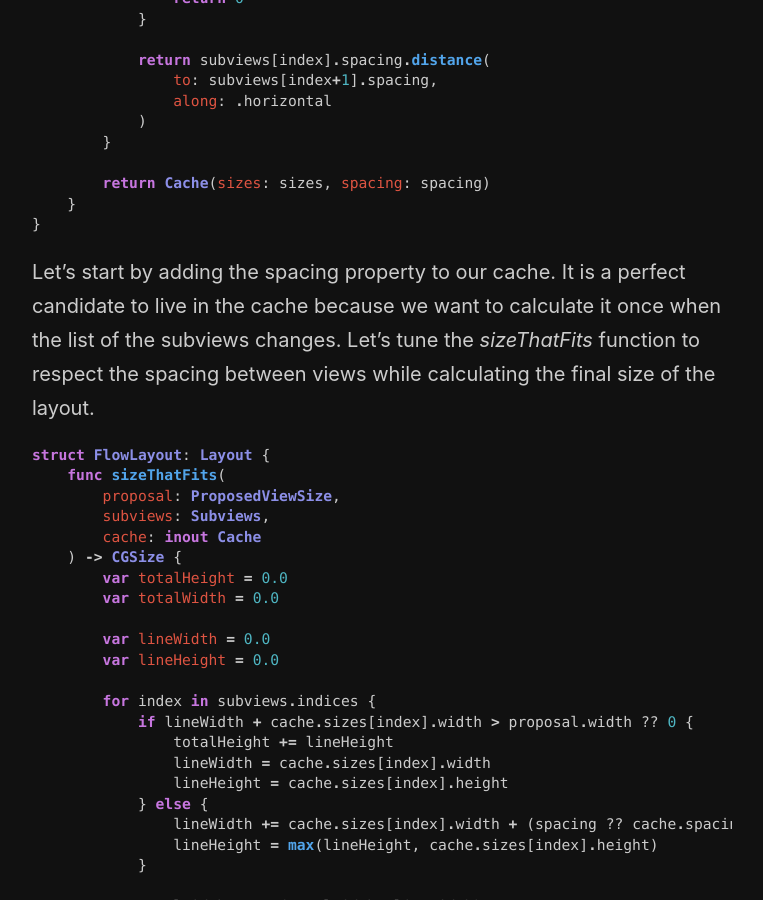
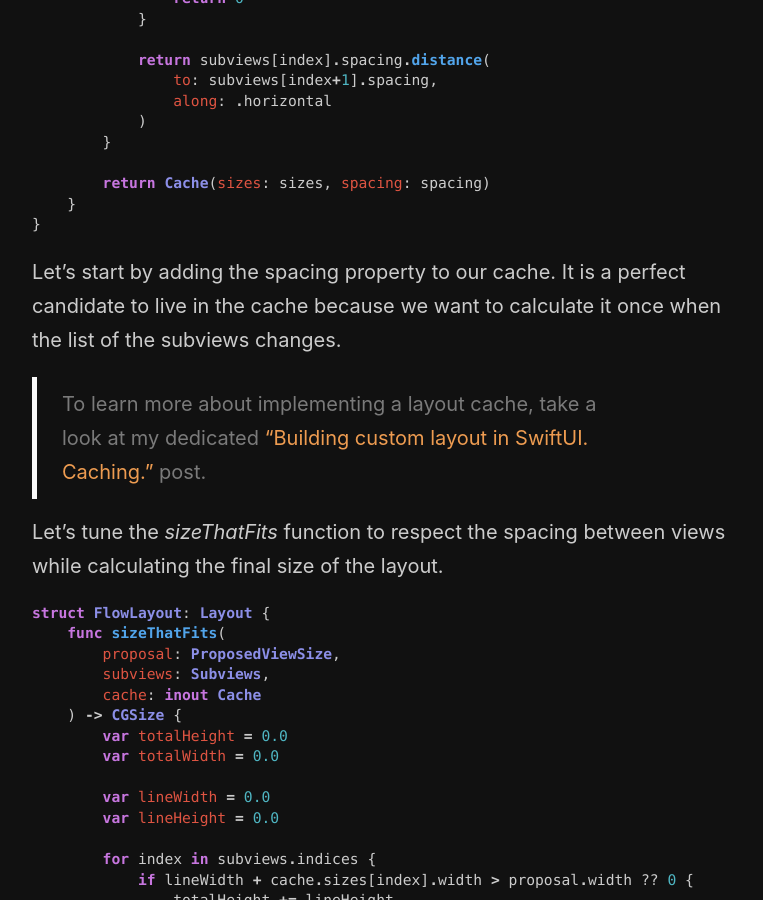
Before and after one commit to mecid/mecid.github.io, a Jekyll site: the page built from _posts/2022-12-07-building-custom-layout-in-swiftui-spacing.md, in a window 1280 px wide and 900 px high, scrolled down 3679 px. Shown: the whole window, without its empty margins (258-1021 px from the left). Built offline with Jekyll 4.4.1, drawn with Linux system fonts in a browser that asks for light colours.

Commit message:
another reference added to layout spacing post

````diff
--- a/_posts/2022-12-07-building-custom-layout-in-swiftui-spacing.md
+++ b/_posts/2022-12-07-building-custom-layout-in-swiftui-spacing.md
@@ -154,7 +154,11 @@ struct FlowLayout: Layout {
 }
 ```
 
-Let's start by adding the spacing property to our cache. It is a perfect candidate to live in the cache because we want to calculate it once when the list of the subviews changes. Let's tune the *sizeThatFits* function to respect the spacing between views while calculating the final size of the layout.
+Let's start by adding the spacing property to our cache. It is a perfect candidate to live in the cache because we want to calculate it once when the list of the subviews changes.
+
+> To learn more about implementing a layout cache, take a look at my dedicated ["Building custom layout in SwiftUI. Caching."](/2022/11/29/building-custom-layout-in-swiftui-caching/) post.
+
+Let's tune the *sizeThatFits* function to respect the spacing between views while calculating the final size of the layout.
 
 ```swift
 struct FlowLayout: Layout {
````
